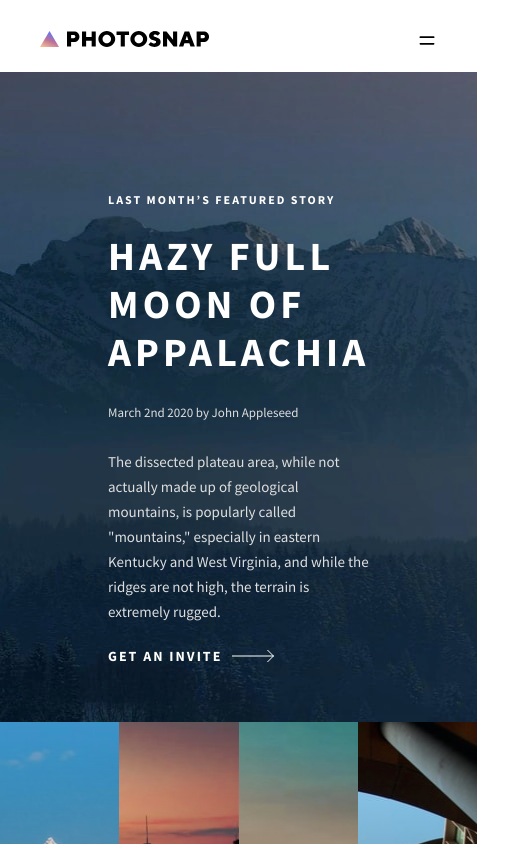
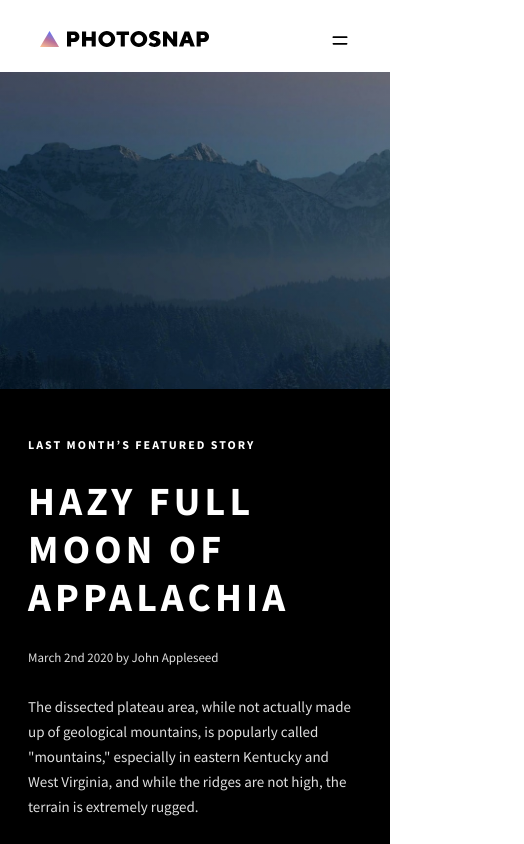
Before and after one commit to ekankam/photosnap-multi-page-website, a React (Create React App) app: page /stories in a window 390 px wide. Shown: the top 844 px of the page, 524 px wide, since content can reach past the window. Built offline with nearby package versions, Linux system fonts and the light colour scheme.

Commit message:
Added media queries to stories page

```diff
--- a/public/stylesheet/main.css
+++ b/public/stylesheet/main.css
@@ -644,6 +644,17 @@ ul {
   background-size: cover;
   padding: 12rem 10.8rem;
   color: #fff;
+  position: relative;
+}
+@media (max-width: 768px) {
+  .stories__banner {
+    padding: 12rem 5.8rem;
+  }
+}
+@media (max-width: 570px) {
+  .stories__banner {
+    height: 317px;
+  }
 }
 .stories__banner-content-box {
   max-width: 387px;
@@ -684,9 +695,48 @@ ul {
 .stories__banner-content-box .link-box .arrow-right {
   color: #fff;
 }
+@media (max-width: 570px) {
+  .stories__banner-content-box {
+    position: absolute;
+    top: 317px;
+    left: 0;
+    max-width: 100%;
+    height: 495px;
+    padding: 4.8rem 2.8rem;
+    background-color: #000;
+    z-index: 100;
+  }
+}
+@media (max-width: 280px) {
+  .stories__banner-content-box h4,
+.stories__banner-content-box h1,
+.stories__banner-content-box .sub-text {
+    margin-bottom: 1rem;
+  }
+  .stories__banner-content-box h1 {
+    font-size: 2.5rem;
+    line-height: 29px;
+  }
+}
 .stories__grid-container {
   display: grid;
   grid-template-columns: repeat(4, 1fr);
+}
+@media (max-width: 960px) {
+  .stories__grid-container {
+    grid-template-columns: repeat(3, 1fr);
+  }
+}
+@media (max-width: 768px) {
+  .stories__grid-container {
+    grid-template-columns: repeat(2, 1fr);
+  }
+}
+@media (max-width: 570px) {
+  .stories__grid-container {
+    grid-template-columns: 1fr;
+    margin-top: 495px;
+  }
 }
 .stories__grid-container .card {
   width: 100%;
--- a/src/components/Header.jsx
+++ b/src/components/Header.jsx
@@ -7,8 +7,11 @@ const Header = ({ toggleMenu, setToggleMenu }) => {
   return (
     <header id="header">
       <nav className="navbar">
-        {/* logo */}
-        <Link to="/" className="navbar__logo-box">
+        <Link
+          to="/"
+          onClick={(e) => setToggleMenu(false)}
+          className="navbar__logo-box"
+        >
           <LogoDark />
         </Link>
         {/* nav links */}
--- a/src/components/MobileMenu.jsx
+++ b/src/components/MobileMenu.jsx
@@ -8,7 +8,7 @@ const MobileMenu = ({ toggleMenu, setToggleMenu }) => {
         <div className="navbar__inner-content">
           <ul className="navbar__nav-items">
             <li className="nav-item" onClick={(e) => setToggleMenu(false)}>
-              <Link to="/" className="nav-link">
+              <Link to="/stories" className="nav-link">
                 stories
               </Link>
             </li>
--- a/src/sass/pages/_stories.scss
+++ b/src/sass/pages/_stories.scss
@@ -12,6 +12,14 @@
     background-size: cover;
     padding: 12rem 10.8rem;
     color: $white;
+    position: relative;
+
+    @include media($md) {
+      padding: 12rem 5.8rem;
+    }
+    @include media(570px) {
+      height: 317px;
+    }
   }
   &__banner-content-box {
     max-width: 387px;
@@ -58,12 +66,47 @@
         color: $white;
       }
     }
+
+    @include media(570px) {
+      position: absolute;
+      top: 317px;
+      left: 0;
+      max-width: 100%;
+      height: 495px;
+      padding: 4.8rem 2.8rem;
+      background-color: $black;
+      z-index: 100;
+    }
+
+    @include media(280px) {
+      h4,
+      h1,
+      .sub-text {
+        margin-bottom: 1rem;
+      }
+
+      h1 {
+        font-size: 2.5rem;
+        line-height: 29px;
+      }
+    }
   }
 
   // =============================//
   &__grid-container {
     display: grid;
     grid-template-columns: repeat(4, 1fr);
+
+    @include media(960px) {
+      grid-template-columns: repeat(3, 1fr);
+    }
+    @include media($md) {
+      grid-template-columns: repeat(2, 1fr);
+    }
+    @include media(570px) {
+      grid-template-columns: 1fr;
+      margin-top: 495px;
+    }
 
     .card {
       width: 100%;
```
